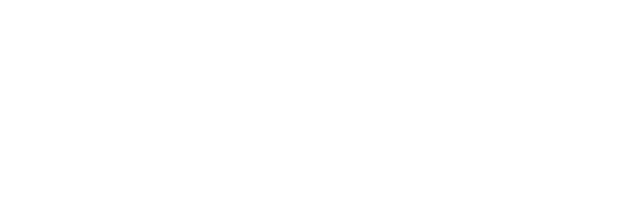
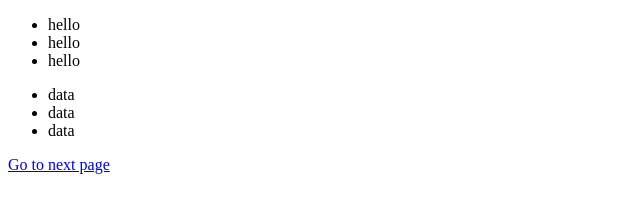
Before and after one commit to aizahumayun/fullstack-day2, a plain HTML site: page index.html in a window 1280 px wide. Shown: the whole page, without its empty margins (0-640 px from the left). Drawn offline with Linux system fonts and the light colour scheme.

Commit message:
style.css

```diff
--- a/index.html
+++ b/index.html
@@ -4,8 +4,22 @@
     <meta charset="UTF-8">
     <meta name="viewport" content="width=device-width, initial-scale=1.0">
     <title>Document</title>
+
 </head>
 <body>
+    <ul>
+        <li>hello</li>
+        <li>hello</li>
+        <li>hello</li>
+    </ul>
+    <ul>
+        <li>data</li>
+        <li>data</li>
+        <li>data</li>
+    </ul>
+    <section>
+        <a href="second.html">Go to next page</a>
+    </section>
 
 </body>
 </html>
```
Also changed, not shown: second.html (added, +17 -0 lines), css/style.css (added).
